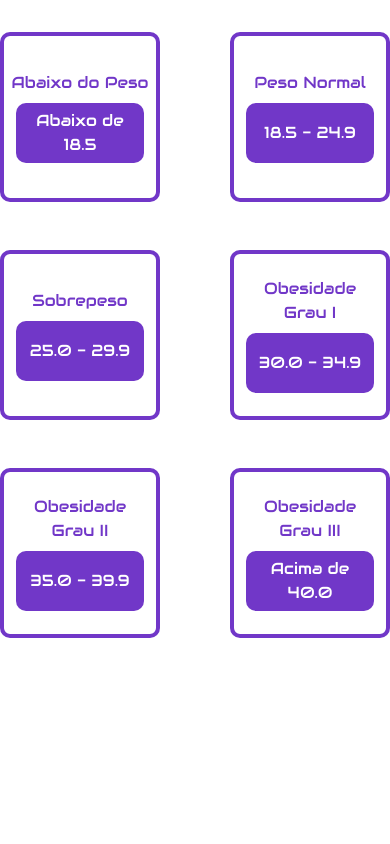
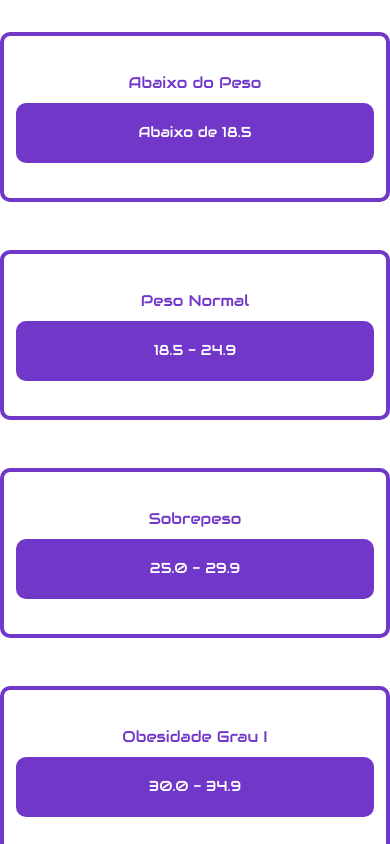
Before and after one commit to albuquerque-katarine/next-react-calculadora-imc, a Next.js app: page /components/ClassificarImc/ClassificarImc in a window 390 px wide. Shown: the top 844 px of the page. Built offline with nearby package versions, Linux system fonts and the light colour scheme.

Commit message:
Ajuste no CSS dos componentes.

```diff
--- a/src/pages/components/ItensClassificacao/ItensClassificar.css
+++ b/src/pages/components/ItensClassificacao/ItensClassificar.css
@@ -93,7 +93,7 @@
 
 @media(max-width: 567px) {
   .item_classificar {
-      width: 10rem;
+      width: 8rem;
   }
 
   .item_classificar h4 {
@@ -106,9 +106,9 @@
 }
 
 
-@media(max-width: 370px) {
+@media(max-width: 420px) {
   .item_classificar {
-      width: 8rem;
+      width: 100%;
   }
 
   .item_classificar h4 {
@@ -119,17 +119,3 @@
     font-size: 0.9rem;
   }
 }
-
-@media(max-width: 320px) {
-  .item_classificar {
-      width: 7rem;
-  }
-
-  .item_classificar h4 {
-    font-size: 0.97rem;
-  }
-
-  .item_classificar h5 {
-    font-size: 0.9rem;
-  }
-}
```
